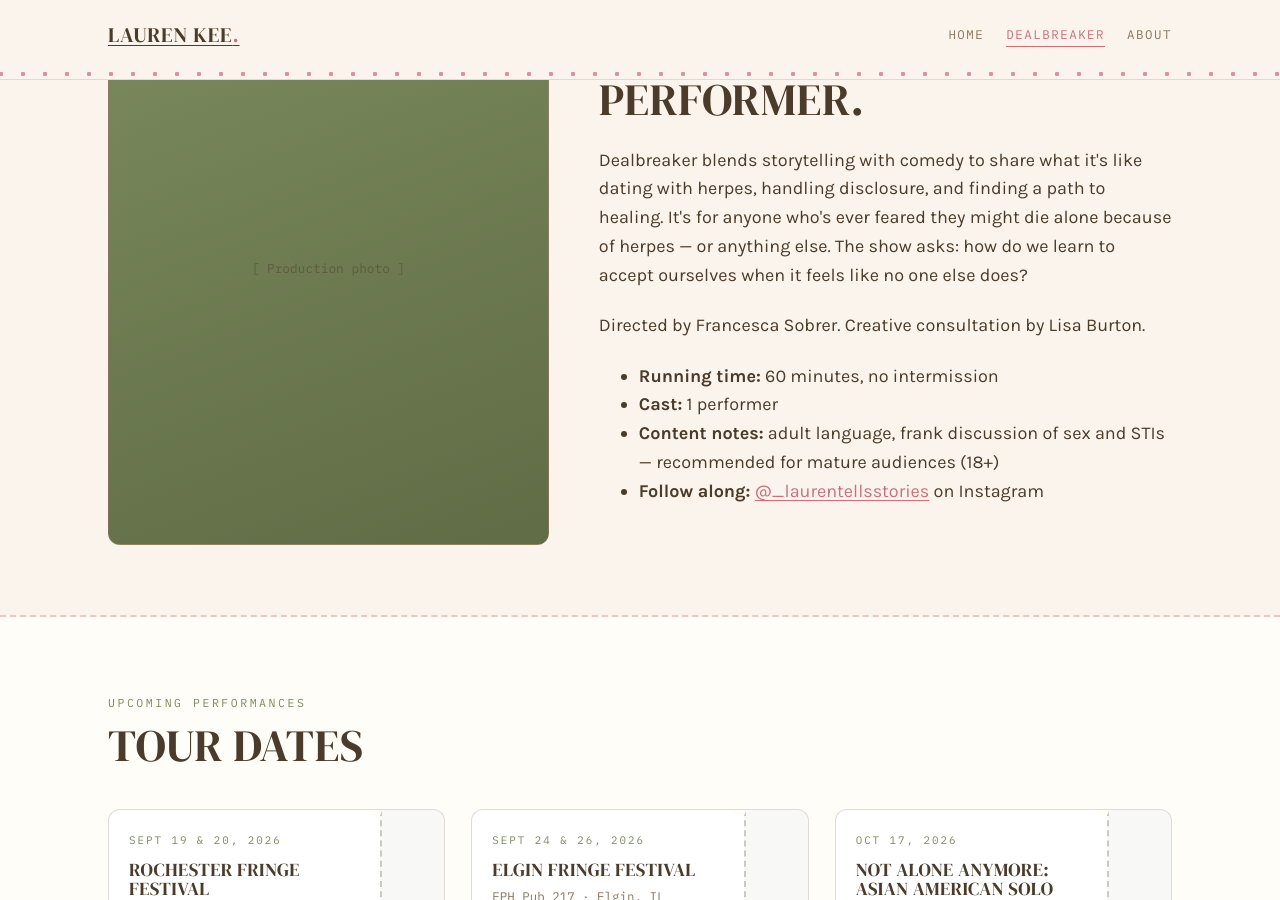
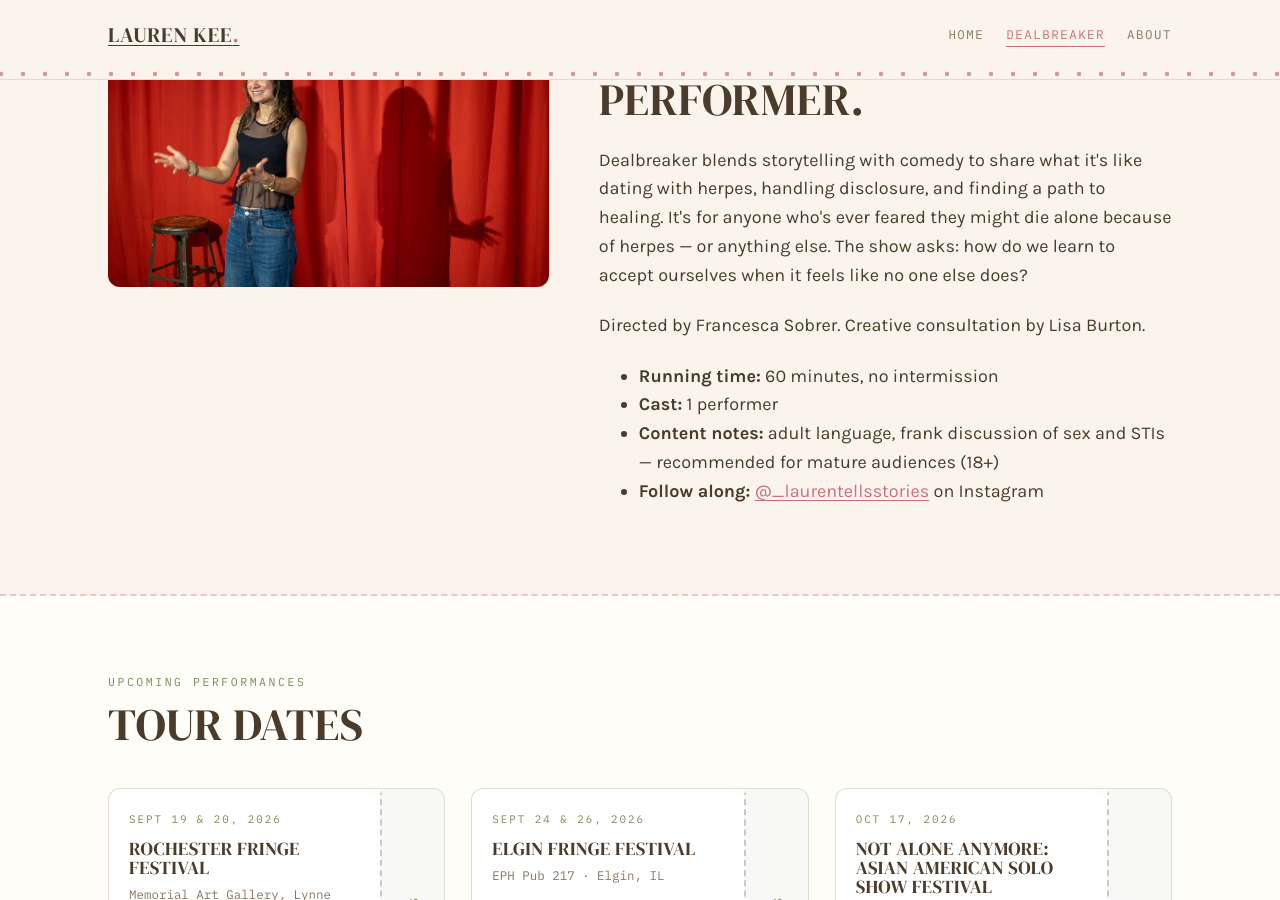
Before and after one commit to laurenkee-hub/site, a Jekyll site: the page built from dealbreaker.md, in a window 1280 px wide and 900 px high, scrolled down 555 px. Built offline with Jekyll 4.4.1, drawn with Linux system fonts in a browser that asks for light colours; some web fonts are replaced.

Commit message:
Update dealbreaker.md

```diff
--- a/dealbreaker.md
+++ b/dealbreaker.md
@@ -14,7 +14,7 @@ permalink: /dealbreaker/
 
 <section class="section">
   <div class="wrap split">
-    <div class="portrait" aria-hidden="true">[ Production photo ]</div>
+    <img src="{{ '/assets/images/dealbreaker-production-1.jpg' | relative_url }}" alt="Lauren Kee performing Dealbreaker" style="border-radius: var(--radius);">
     <div>
       <p class="eyebrow">About The Show</p>
       <h2 class="mt-0">60 minutes. One performer.</h2>
```
